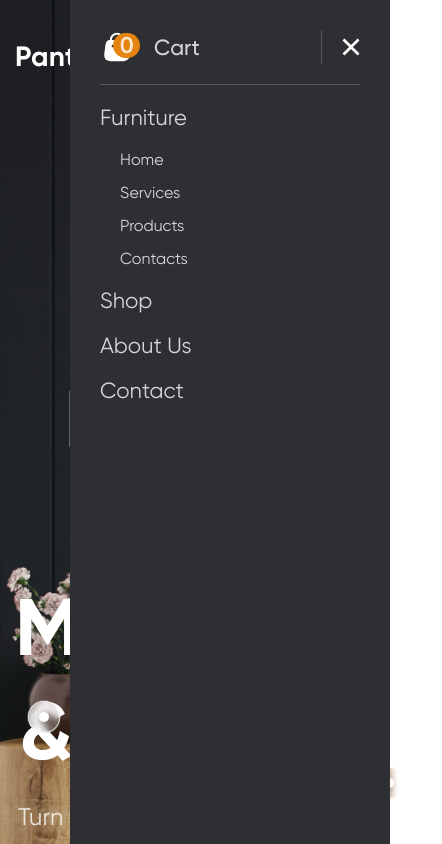
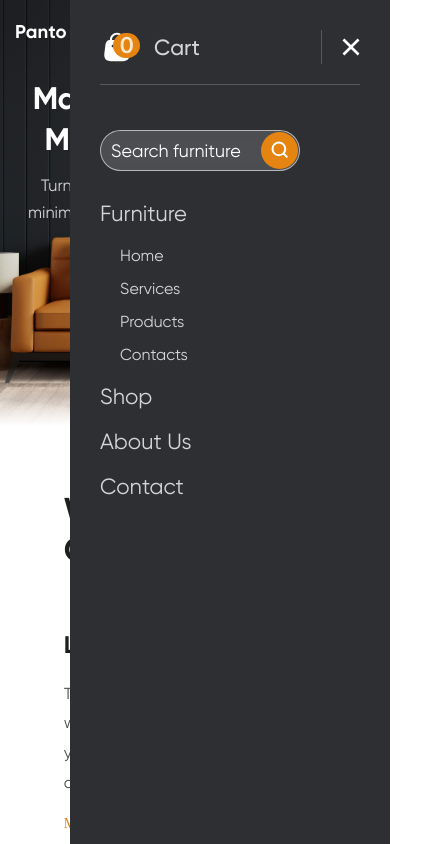
Before and after one commit to Vladbes168/Panto, a plain HTML site: page index.html in a window 390 px wide. Both pictures are taken after a click on the button 350 px from the left and 57 px from the top of the page. Shown: the top 844 px of the page, 442 px wide, since content can reach past the window. Drawn offline with nearby package versions, Linux system fonts and the light colour scheme.

Commit message:
finsh mobile adaptive

```diff
--- a/index.html
+++ b/index.html
@@ -64,7 +64,7 @@
                 </div>
             </div>
 
-            <div class="header__dot-sofa">
+            <div class="header__dot header__dot--sofa">
                 <button class="info-dot">
                     <div class="info-dot__circle"></div>
                     <div class="info-dot__radius"></div>
@@ -86,7 +86,7 @@
             </div>
 
 
-            <div class="header__dot-vase">
+            <div class="header__dot header__dot--vase">
                 <button class="info-dot">
                     <div class="info-dot__circle"></div>
                     <div class="info-dot__radius"></div>
@@ -108,7 +108,7 @@
             </div>
 
 
-            <div class="header__dot-item">
+            <div class="header__dot header__dot--item">
                 <button class="info-dot">
                     <div class="info-dot__circle"></div>
                     <div class="info-dot__radius"></div>
@@ -130,7 +130,7 @@
             </div>
 
 
-            <div class="header__dot-wall">
+            <div class="header__dot header__dot--wall">
                 <button class="info-dot">
                     <div class="info-dot__circle"></div>
                     <div class="info-dot__radius"></div>
@@ -158,6 +158,7 @@
     </header>
 
     <div class="mobile-nav-wrapper">
+
         <div class="mobile-nav-header">
             <a href="#cart" class="mobile-cart">
                 <div class="cart">
@@ -171,6 +172,16 @@
                 <img src="./image/icons/header-btn-shut.svg" alt="">
             </button>
         </div>
+                <!-- form search -->
+                <div class="header__search header__search--mobile">
+                    <form action="" class="search-form search-form--mobile">
+                        <input type="text" autocomplete="off" placeholder="Search furniture" class="search-form__input search-form__input--mobile">
+                        <button class="search-form__btn search-form__btn--mobile">
+                            <img src="./image/icons/search.svg" alt="Search">
+                        </button>
+                    </form>
+                </div>
+                <!-- //form -->
         <ul class="mobile-nav">
             <li class="mobile-nav__item">
                 <a href="#!" class="mobile-nav__link mobile-nav__link--dropdown">Furniture</a>
@@ -188,13 +199,18 @@
             <li class="mobile-nav__item"><a href="#!" class="mobile-nav__link">About Us</a></li>
             <li class="mobile-nav__item"><a href="#!" class="mobile-nav__link">Contact</a></li>
         </ul>
+
+
+
     </div>
 
-    <section class="benefits none">
+    <section class="benefits">
         <div class="containmer">
             <div class="benefits__grid">
 
-                <h2 class="benefits__title">Why Choosing Us</h2>
+                <div class="benefits__title">
+                    <h2 class="title-2">Why Choosing Us</h2>
+                </div>
 
                 <div class="benefit">
                     <h3 class="benefit__title">Luxury facilities</h3>
@@ -233,9 +249,14 @@
         </div>
     </section>
 
-    <section class="products none">
+    <section class="products">
         <div class="container">
-            <h2 class="products__title">TBest Selling Product</h2>
+
+            <div class="products__title">
+                <h2 class="title-2">TBest Selling Product</h2>
+            </div>
+
+
             <div class="products__tabs">
                 <div class="tab-controls">
                     <button data-tab="all" class="tab-controls__btn tab-controls__btn--active">All</button>
@@ -542,7 +563,7 @@
         </div>
     </section>
 
-    <footer class="footer none">
+    <footer class="footer">
         <div class="container container--small">
             <!-- footer grid -->
             <div class="footer__grid">
--- a/js/main.js
+++ b/js/main.js
@@ -8,6 +8,14 @@
 
 function showHint(e) {
     e.stopPropagation();
+
+    //hide all hints
+    for (let hint of infoHints) {
+        hint.classList.add('none');
+    }
+
+
+    //Show current hints
     this.parentNode.querySelector('.info-hint').classList.toggle('none');
 
 }
@@ -39,20 +47,25 @@
     slidesPerView: 4,
     spaceBetween: 42,
     // breakpoints
-    // breakpoints: {
-    //     640: {
-    //         slidesPerView: 2,
-    //         spaceBetween: 20,
-    //     },
-    //     768: {
-    //         slidesPerView: 4,
-    //         spaceBetween: 40,
-    //     },
-    //     1024: {
-    //         slidesPerView: 5,
-    //         spaceBetween: 50,
-    //     },
-    // },
+    slidesPerView: 1,
+    spaceBetween: 42,
+
+    breakpoints: {
+
+
+        600: {
+            slidesPerView: 2,
+            spaceBetween: 20,
+        },
+        920: {
+            slidesPerView: 3,
+            spaceBetween: 20,
+        },
+        1230: {
+            slidesPerView: 4,
+            spaceBetween: 42,
+        },
+    },
 
     // Navigation arrows
 
@@ -71,7 +84,7 @@
 
 for (let btn of tabsBtns) {
 
-    btn.addEventListener('click', function() {
+    btn.addEventListener('click', function () {
 
         //remove class active for all btn
         for (let btn of tabsBtns) {
@@ -86,16 +99,16 @@
 
         //Hide unnecessary products and display necessary products
         for (let product of tabsProducts) {
-                    //Examination to all products
-        if(this.dataset.tab === 'all') {
-            product.classList.remove('none');
-        } else {
-            if(product.dataset.tabValue === this.dataset.tab) {
+            //Examination to all products
+            if (this.dataset.tab === 'all') {
                 product.classList.remove('none');
             } else {
-                product.classList.add('none');
+                if (product.dataset.tabValue === this.dataset.tab) {
+                    product.classList.remove('none');
+                } else {
+                    product.classList.add('none');
+                }
             }
-        }
 
         }
         //Update swiper
@@ -113,9 +126,9 @@
 console.log(mobileNav);
 console.log(mobileNavCloseBtn);
 
-mobileNavOpenBtn.onclick = function() {
+mobileNavOpenBtn.onclick = function () {
     mobileNav.classList.add('mobile-nav-wrapper--open')
 };
-mobileNavCloseBtn.onclick = function() {
+mobileNavCloseBtn.onclick = function () {
     mobileNav.classList.remove('mobile-nav-wrapper--open');
 }
--- a/scss/base/_base.scss
+++ b/scss/base/_base.scss
@@ -6,6 +6,7 @@
     html, body {
         font-family: var(--font-main);
         color: var(--textColor);
+        overflow-x: hidden;
     }
 
 
@@ -22,3 +23,9 @@
     .none {
         display: none !important;
     }
+
+    .title-2 {
+        text-wrap: balance;
+        font-weight: 700;
+        font-size: clamp(2rem, 1.702rem + 1.49vw, 2.625rem);
+    }
--- a/scss/base/_vars.scss
+++ b/scss/base/_vars.scss
@@ -31,8 +31,25 @@
     }
 }
 
+@mixin desktop-small() {
+    @media (max-width: 1400px){
+    @content
+}
+};
+
 @mixin tablet() {
     @media (max-width: 992px){
     @content
 }
+};
+
+@mixin mobile-xl() {
+    @media (max-width: 819px){
+    @content
 }
+};
+@mixin mobile() {
+    @media (max-width: 629px){
+    @content
+}
+};
--- a/scss/blocks/_benefits.scss
+++ b/scss/blocks/_benefits.scss
@@ -1,14 +1,17 @@
 .benefits {
-    padding: 120px 0 120px 80px;
+    padding: clamp(60px, 2.679rem + 5.36vw, 120px);
 
 }
 .benefits__grid {
     display: grid;
     grid-template-columns: repeat(4, 1fr);
     gap: 20px;
+
+    @include tablet() {
+        grid-template-columns: repeat(auto-fit, minmax(230px, 1fr));
+        gap: clamp(3.75rem, 4.643rem + -4.46vw, 1.875rem);
+    }
 }
 .benefits__title {
-    font-weight: 700;
-    font-size: 42px;
     max-width: 260px;
 }
--- a/scss/blocks/_footer.scss
+++ b/scss/blocks/_footer.scss
@@ -20,15 +20,33 @@
 }
 
 .footer__grid {
-    margin-bottom: 118px;
+    margin-bottom: clamp(3.75rem, 2.024rem + 8.63vw, 7.375rem);
     display: grid;
     grid-template-columns: 3fr 1fr 2fr 2fr 2fr;
-    gap: 20px;
+    gap: 60px 20px;
+
+    @include tablet() {
+        grid-template-columns: 4fr 1fr 3fr 3fr;
+    }
+
+    @include mobile() {
+        grid-template-columns: 1fr 1fr;
+
+    }
 }
 
 .footer__row {
     display: flex;
     justify-content: space-between;
+
+    @include mobile() {
+        flex-direction: column-reverse;
+        gap: 15px;
+        align-items: center;
+        flex-wrap: wrap;
+
+
+    }
 }
 
 .footer__nav--services {}
@@ -50,7 +68,10 @@
 
 .footer__desc {
 
+    @include mobile() {
+        grid-column: 1 / 3;
 
+    }
 
     p+p {
         margin-top: 1em;
@@ -61,6 +82,11 @@
 
     &--services {
         grid-column-start: 3;
+    }
+
+    @include mobile() {
+        grid-column-start: auto;
+
     }
 }
 
--- a/scss/blocks/_header.scss
+++ b/scss/blocks/_header.scss
@@ -17,11 +17,19 @@
     a {
         color: var(--header-text-color);
     }
+
+    @include mobile() {
+        padding-top: 20px;
+
+        background-position: center;
+        padding-bottom: 200PX;
+        aspect-ratio: unset;
+    }
 }
 
 
 .header__nav {
-    margin-bottom: 86px;
+    margin-bottom: clamp(20px, 0.071rem + 5.89vw, 86px);
 }
 
 .header__content {
@@ -32,7 +40,8 @@
         max-width: 606px;
         margin: 0 auto;
 
-        font-size: 24px;
+        text-wrap: balance;
+        font-size: clamp(16px, 0.857rem + 0.71vw, 24px);
         line-height: 160%;
         /* 38.4px */
         opacity: 0.8;
@@ -43,7 +52,9 @@
     margin-bottom: 14px;
 
     font-weight: 700;
-    font-size: 80px;
+    // font-size: 80px;
+    text-wrap: balance;
+    font-size: clamp(28px, 0.821rem + 4.64vw, 80px);
     line-height: 130%;
     /* 104px */
     letter-spacing: -0.8px;
@@ -54,34 +65,51 @@
 .header__search {
     max-width: 344px;
     margin: 45px auto 0;
+
+    @include mobile-xl() {
+        display: none;
+    }
+    &--mobile {
+        @include mobile-xl() {
+            display: block;
+        }
+    }
 }
 
 
 // dots
-.header__dot-sofa {
+.header__dot {
     position: absolute;
+
+    @include mobile-xl() {
+        display: none;
+    }
+}
+
+.header__dot--sofa {
+
     top: calc(685 * 100% / 1084); //1084px
     left: calc(296 * 100% / 1440); //1440px
 
     transform: translate(-10px -10px);
 }
 
-.header__dot-vase {
-    position: absolute;
+.header__dot--vase {
+
     top: calc(743 * 100% / 1075); //1084px
     left: calc(103 * 100% / 1410); //1440px
 }
 
-.header__dot-item {
-    position: absolute;
+.header__dot--item {
+
     top: calc(777 * 100% / 1084); //1084px
     left: calc(800 * 100% / 1440); //1440px
 
     transform: translate(-5px -5px);
 }
 
-.header__dot-wall {
-    position: absolute;
+.header__dot--wall {
+
     top: calc(809 * 100% / 1070); //1084px
     left: calc(1369 * 100% / 1430); //1440px
 }
--- a/scss/blocks/_logo.scss
+++ b/scss/blocks/_logo.scss
@@ -6,6 +6,6 @@
     font-weight: 700;
     letter-spacing: 0.28px;
     text-transform: capitalize;
-    font-size: 28px;
+    font-size: clamp(18px, 0.946rem + 0.89vw, 28px);
     color: #fff !important;
 }
--- a/scss/blocks/_products.scss
+++ b/scss/blocks/_products.scss
@@ -9,8 +9,6 @@
 .products__title {
     margin-bottom: 32px;
     text-align: center;
-    font-size: 42px;
-    font-weight: 700;
 }
 
 .products__tabs {
@@ -19,7 +17,11 @@
 }
 
 .products__slider {
-    margin-bottom: 60px;
+    margin-bottom: clamp(1.875rem, 0.982rem + 4.46vw, 3.75rem);
+
+    @include mobile() {
+        padding: 0 20px;
+    }
 }
 
 .products__link {
--- a/scss/blocks/_search-form.scss
+++ b/scss/blocks/_search-form.scss
@@ -11,6 +11,15 @@
     border: 0.862px solid rgba(255, 255, 255, 0.60);
     background: rgba(255, 255, 255, 0.15);
     backdrop-filter: blur(4px);
+
+
+    &--mobile {
+        position: relative;
+        max-width: 200px;
+        padding: 8px 8px 8px 10px;
+        margin-bottom: 30px;
+        height: 41px;
+    }
 }
 
 .search-form__input {
@@ -25,6 +34,11 @@
         color: #FFF;
         font-weight: 400;
     }
+    &--mobile{
+        font-style: 12px;
+        font-weight: 500;
+        max-width: 130px;
+    }
 }
 
 .search-form__btn {
@@ -33,4 +47,12 @@
     height: 40px;
     border-radius: 24px;
     background: var(--accent);
+
+    &--mobile {
+        position: absolute;
+        right: 1px;
+        top: 1px;
+        width: 37px;
+        height: 37px;
+    }
 }
--- a/scss/blocks/_tab-controls.scss
+++ b/scss/blocks/_tab-controls.scss
@@ -4,6 +4,12 @@
     align-items: center;
     border-radius: 44px;
     background-color: #eee;
+}
+
+    @include mobile(){
+    .tab-controls {
+        display: none;
+    }
 }
 
 .tab-controls__btn {
```
Also changed, not shown: css/main.css, 1 other file.
